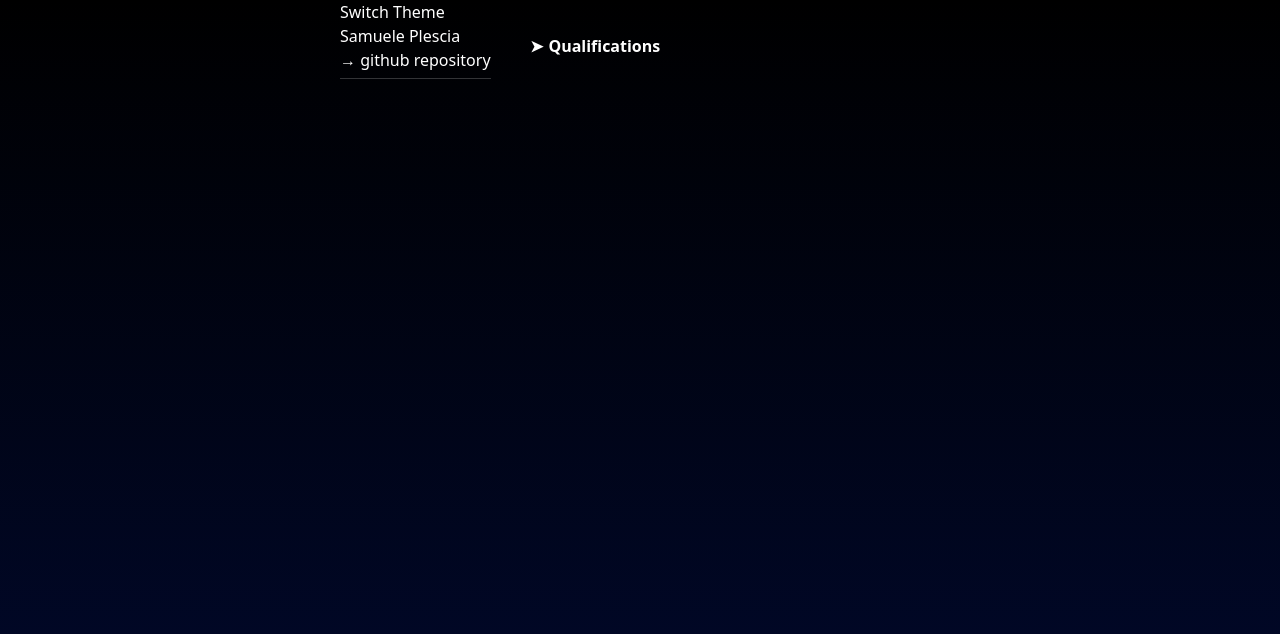
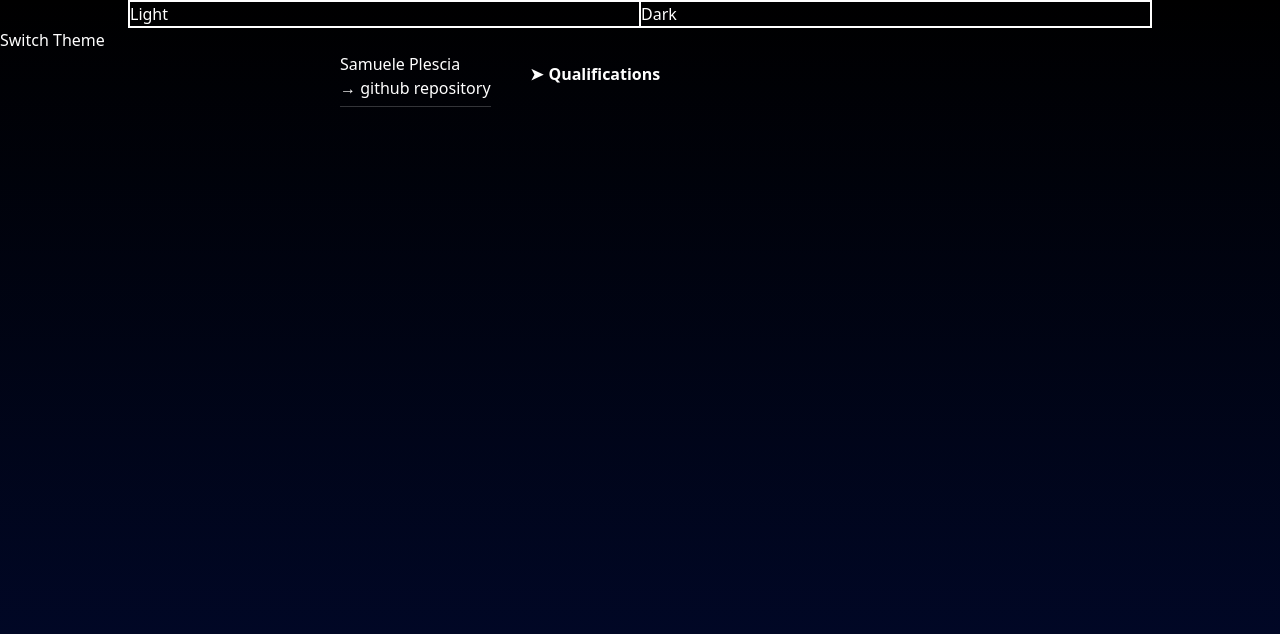
Before and after one commit to plsamu/plsamu.github.io, a Next.js app in the folder cv/: page / in a window 1280 px wide. Shown: the top 634 px of the page. Built offline with nearby package versions, Linux system fonts and the light colour scheme.

Commit message:
init toggle button for theme change

```diff
--- a/cv/src/components/body.tsx
+++ b/cv/src/components/body.tsx
@@ -7,7 +7,11 @@ function Body({ children }: {
 }): React.JSX.Element {
 	return (
 		<body>
-			<button className="switchTheme" onClick={toogleThemeColor}>Switch Theme</button>
+			<div className="toggle">
+				<div className="toggle-theme-value">Light</div>
+				<div className="toggle-theme-value">Dark</div>
+			</div>
+			<button onClick={toogleThemeColor}>Switch Theme</button>
 			{children}
 		</body>
 	)
--- a/cv/src/css/components.css
+++ b/cv/src/css/components.css
@@ -32,3 +32,79 @@ details {
 		margin-left: 30px;
 	}
 }
+/* -------- Switch Styles ------------*/
+
+.toggle {
+	margin: auto;
+	display: flex;
+	width: 80%;
+	border: solid 1px var(--foreground-rgb);
+	cursor: pointer;
+}
+
+.toggle-theme-value {
+	width: 50%;
+	border: solid 1px var(--foreground-rgb);
+	transition: transform .3s cubic-bezier(0.25, 0.46, 0.45, 0.94);
+}
+
+.names {
+	color: var(--foreground-rgb);
+	font-weight: bolder;
+	justify-content: space-between;
+	user-select: none;
+}
+
+/* Toggle */
+[type="checkbox"]:checked+.app .toggle {
+	transform: translateX(100%);
+	background-color: #34323D;
+}
+
+[type="checkbox"]:checked+.app .dark {
+	opacity: 1;
+}
+
+[type="checkbox"]:checked+.app .light {
+	opacity: .5;
+}
+
+/* App */
+[type="checkbox"]:checked+.app .body {
+	background-color: #26242E;
+	color: white;
+}
+
+/* Circle */
+[type="checkbox"]:checked+.app .crescent {
+	transform: scale(1);
+	background: #26242E;
+}
+
+[type="checkbox"]:checked+.app .circle {
+	background: linear-gradient(40deg, #8983F7, #A3DAFB 70%);
+}
+
+[type="checkbox"]:checked+.app .main-circle {
+	background: linear-gradient(40deg, #8983F7, #A3DAFB 70%);
+}
+
+/* Fab */
+[type="checkbox"]:checked+.app .fab {
+	background-color: #34323D;
+}
+
+[type="checkbox"]:checked+.app .arrow,
+[type="checkbox"]:checked+.app .mark,
+[type="checkbox"]:checked+.app .battery {
+	background-color: white;
+}
+
+[type="checkbox"]:checked+.app .network {
+	border-color: transparent transparent white transparent;
+}
+
+[type="checkbox"]:checked+.app .swipe {
+	background-color: #34323D;
+	opacity: 1;
+}
--- a/cv/src/css/globals.css
+++ b/cv/src/css/globals.css
@@ -6,7 +6,7 @@
 :root {
 	--foreground-rgb: rgba(255, 255, 255);
 	--background-start-rgb: rgb(0, 0, 0);
-		--background-end-rgb: rgb(1, 9, 47);
+	--background-end-rgb: rgb(1, 9, 47);
 	--border-color: rgba(255, 255, 255, 0.2);
 	--details-hover: rgba(41, 41, 41, 0.938);
 }
@@ -15,7 +15,7 @@
 	--foreground-rgb: rgba(0, 0, 0);
 	--background-start-rgb: rgb(209, 210, 210);
 	--background-end-rgb: rgba(255, 255, 255);
-	--border-color: rgba(255, 255, 255, 0.2);
+	--border-color: rgb(96, 96, 96);
 	--details-hover: rgba(231, 230, 255, 0.938);
 }
 
--- a/cv/src/css/layout.css
+++ b/cv/src/css/layout.css
@@ -3,19 +3,14 @@ body {
 	min-height: 100vh;
 }
 
-html {
+main {
 	display: table;
 	margin: auto;
 }
 
-body {
-	display: table-cell;
-	vertical-align: top;
-}
-
 @media screen and (min-width: 600px) {
-	body {
-		min-width: 600px
+	main {
+			min-width: 600px;
 	}
 
 	.column1 {
@@ -27,13 +22,6 @@ body {
 		float: left;
 		width: 50%;
 	}
-}
-
-/* Clear floats after the columns */
-.row:after {
-	content: "";
-	display: table;
-	clear: both;
 }
 
 /* Responsive layout
```
Also changed, not shown: 1 other file (tests, documents, lock files or other folders).
